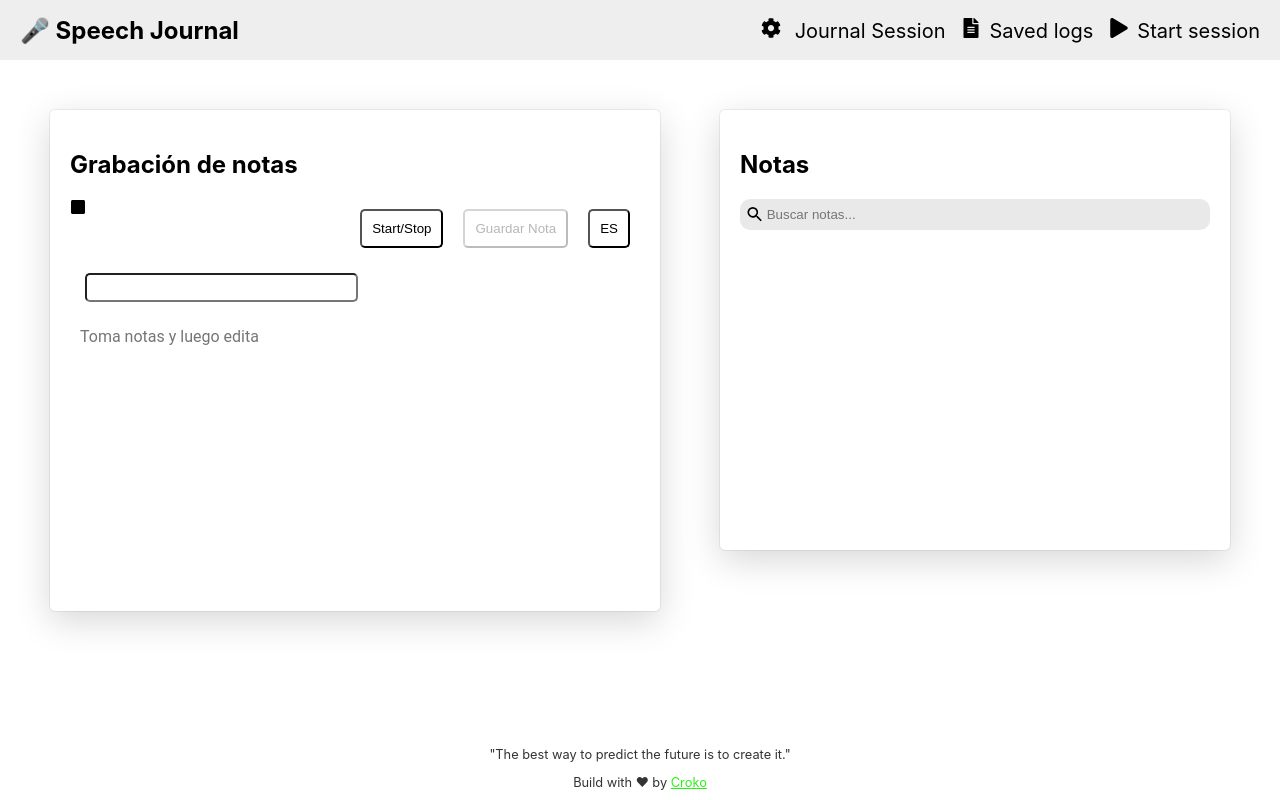
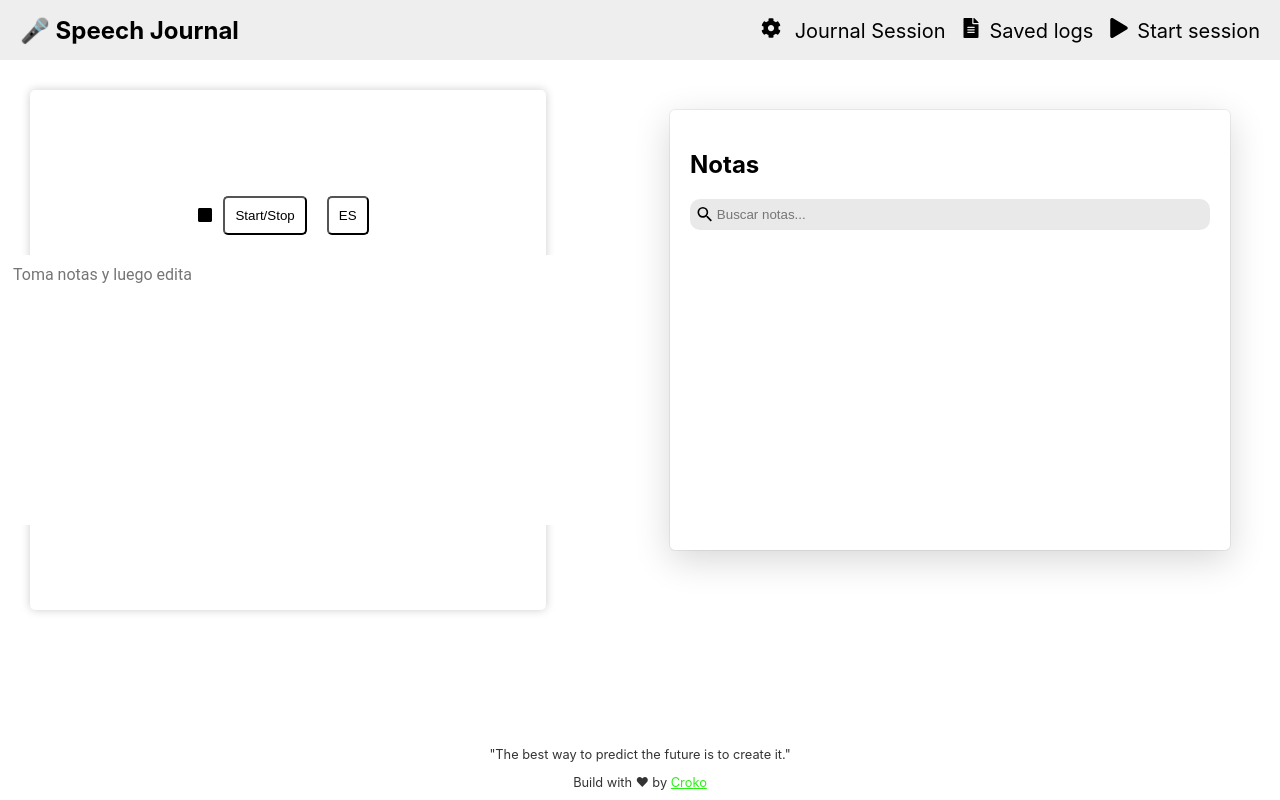
Before and after one commit to croko22/speech-journal, a React (Vite) app: page / in a window 1280 px wide. Built offline with nearby package versions, Linux system fonts and the light colour scheme.

Commit message:
RecordNote component rework

```diff
--- a/src/components/GrabarNota.jsx
+++ b/src/components/GrabarNota.jsx
@@ -1,5 +1,6 @@
 import React, { useState, useEffect } from "react";
 import { FaMicrophone, FaStop } from "react-icons/fa";
+import "./GrabarNota.scss";
 
 //*WebSpeechAPI
 const SpeechRecognition =
@@ -8,12 +9,17 @@ const mic = new SpeechRecognition();
 mic.continuous = true;
 mic.interimResults = true;
 
-const GrabarNota = ({ note, setNote, handleSaveNote, handleChange }) => {
-  const [isListening, setIsListening] = useState(false);
+const GrabarNota = ({ note, setNote, isListening, setIsListening }) => {
   const handleChangeL = () => {
     language == "es-ES" ? setLanguage("en-US") : setLanguage("es-ES");
   };
 
+  const handleChange = (e) => {
+    let tmpNota = { ...note, [e.target.name]: e.target.value };
+    setNote(tmpNota);
+  };
+
+  //TODO: Create a config file, stores in zustand, ls or idk
   //* SpeechRecognition Language
   const [language, setLanguage] = useState("es-ES");
   mic.lang = language;
@@ -55,27 +61,18 @@ const GrabarNota = ({ note, setNote, handleSaveNote, handleChange }) => {
   };
 
   return (
-    <div className="box">
-      <h2>Grabación de notas</h2>
-      {language == "es-ES" ? (
-        <button onClick={handleChangeL}> ES </button>
-      ) : (
-        <button onClick={handleChangeL}> EN </button>
-      )}
-      {isListening ? <FaMicrophone /> : <FaStop />}
-      <button onClick={handleSaveNote} disabled={!note.title || !note.text}>
-        Guardar Nota
-      </button>
-      <button onClick={() => setIsListening((prevState) => !prevState)}>
-        Start/Stop
-      </button>
-      <input
-        type="text"
-        name="title"
-        className="title"
-        value={note.title}
-        onChange={(e) => handleChange(e)}
-      />
+    <div className="recording-box">
+      <div className="buttons-box">
+        {isListening ? <FaMicrophone /> : <FaStop />}
+        <button onClick={() => setIsListening((prevState) => !prevState)}>
+          Start/Stop
+        </button>
+        {language == "es-ES" ? (
+          <button onClick={handleChangeL}> ES </button>
+        ) : (
+          <button onClick={handleChangeL}> EN </button>
+        )}
+      </div>
       <textarea
         name="text"
         placeholder="Toma notas y luego edita"
--- /dev/null
+++ b/src/components/GrabarNota.scss
@@ -0,0 +1,31 @@
+.recording-box{
+    display: flex;
+    flex-direction: column;
+    align-items: center;
+    justify-content: center;
+    width: 80%;
+    height: 100%;
+    background-color: #fff;
+    border-radius: 5px;
+    box-shadow: 0 0 10px rgba(0,0,0,0.2);
+    padding: 10px;
+    margin: 10px;
+    .buttons-box {
+        display: flex;
+        justify-content: space-between;
+        align-items: center;
+        margin: 10px 0;
+    }
+    textarea {
+        width: 80%;
+        height: 250px;
+        border-radius: 5px;
+        border: none;
+        font: 1em 'Roboto', sans-serif;
+        padding: 10px;
+        &:focus {
+            outline: none;
+        }
+        resize: none;
+    }
+}
```
